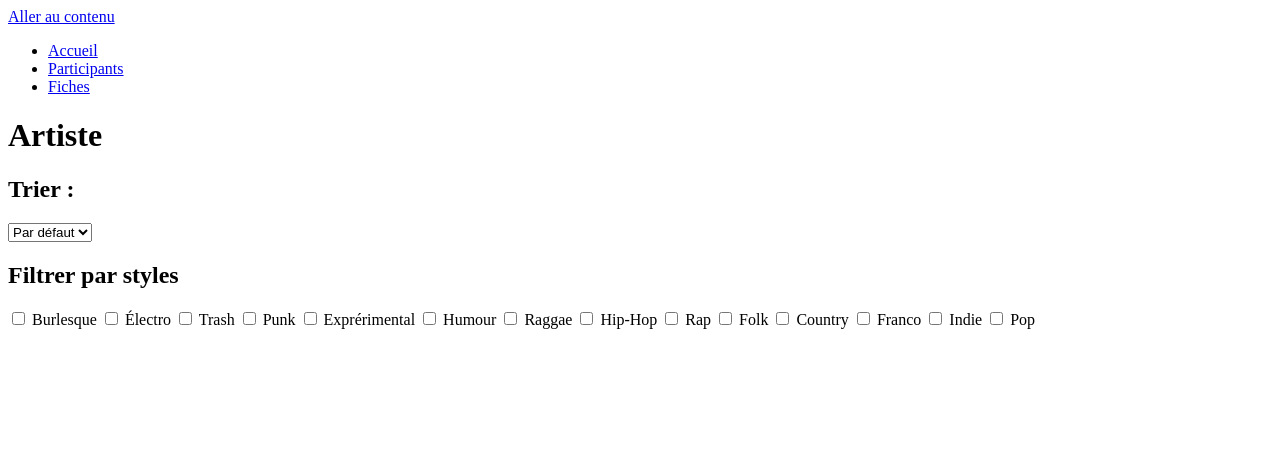
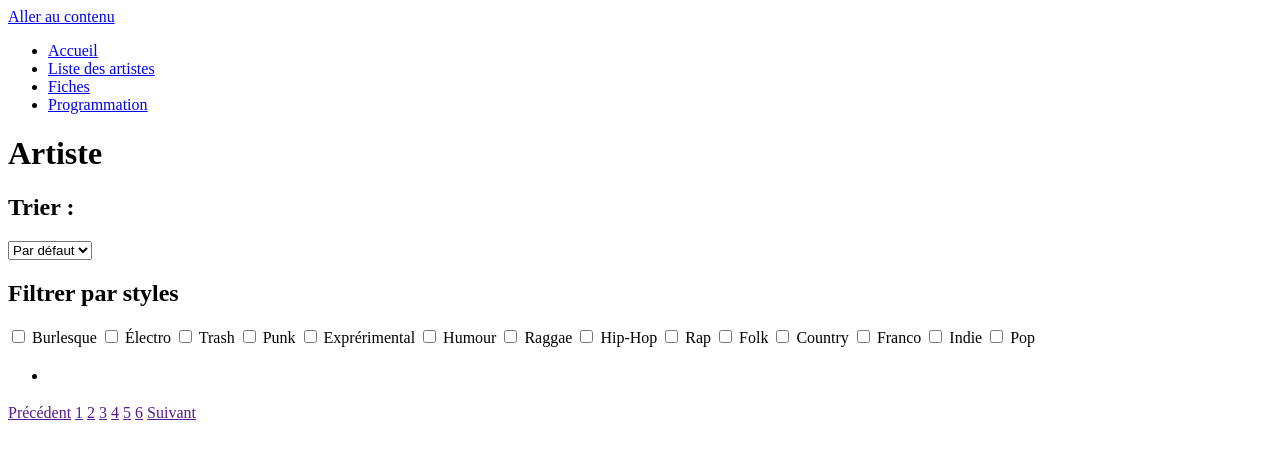
Before and after one commit to ClodianeC/error404, a PHP site: page /artistes/index.php in a window 1280 px wide. Shown: the top 459 px of the page. Run offline with PHP 8.4, Linux system fonts and the light colour scheme.

Commit message:
HTML statique Liste aartsites et HTML bidon Programmation

```diff
--- a/artistes/index.php
+++ b/artistes/index.php
@@ -62,6 +62,26 @@ include($niveau . 'inc/scripts/config.inc.php');
         <label for="pop">Pop</label>
     </form>
 </div>
+<ul class="liste-artistes">
+    <li class="artistes">
+        <picture class="artiste_img">
 
+        </picture>
+        <div class="artiste_info">
+            <h2 class="artiste_info_nom"></h2>
+            <p class="artiste_info_style"></p>
+        </div>
+    </li>
+</ul>
+<div class="controle-page">
+    <a class="precedent inactif" href="">Précédent</a>
+    <a class="page1 inactif" href="">1</a>
+    <a class="page2 actif" href="">2</a>
+    <a class="page3 actif" href="">3</a>
+    <a class="page4 actif" href="">4</a>
+    <a class="page5 actif" href="">5</a>
+    <a class="page6 actif" href="">6</a>
+    <a class="suivant actif" href="">Suivant</a>
+</div>
 </body>
 </html>
--- a/inc/fragments/header.inc.php
+++ b/inc/fragments/header.inc.php
@@ -5,10 +5,13 @@
             <a href="<?php echo $niveau ?>index.php" class="nav__link nav__link--active" arria-current="page" >Accueil</a>
         </li>
         <li class="nav__list-item">
-            <a href="<?php echo $niveau ?>artistes/index.php" class="nav__link">Participants</a>
+            <a href="<?php echo $niveau ?>artistes/index.php" class="nav__link">Liste des artistes</a>
         </li>
         <li class="nav__list-item">
             <a href="<?php echo $niveau ?>artistes/fiche/index.php" class="nav__link">Fiches</a>
         </li>
+        <li class="nav__list-item">
+            <a href="<?php echo $niveau ?>programmation/index.php" class="nav__link">Programmation</a>
+        </li>
     </ul>
 </nav>
```
Also changed, not shown: programmation/index.php (+25 -0 lines), README.md (added).
